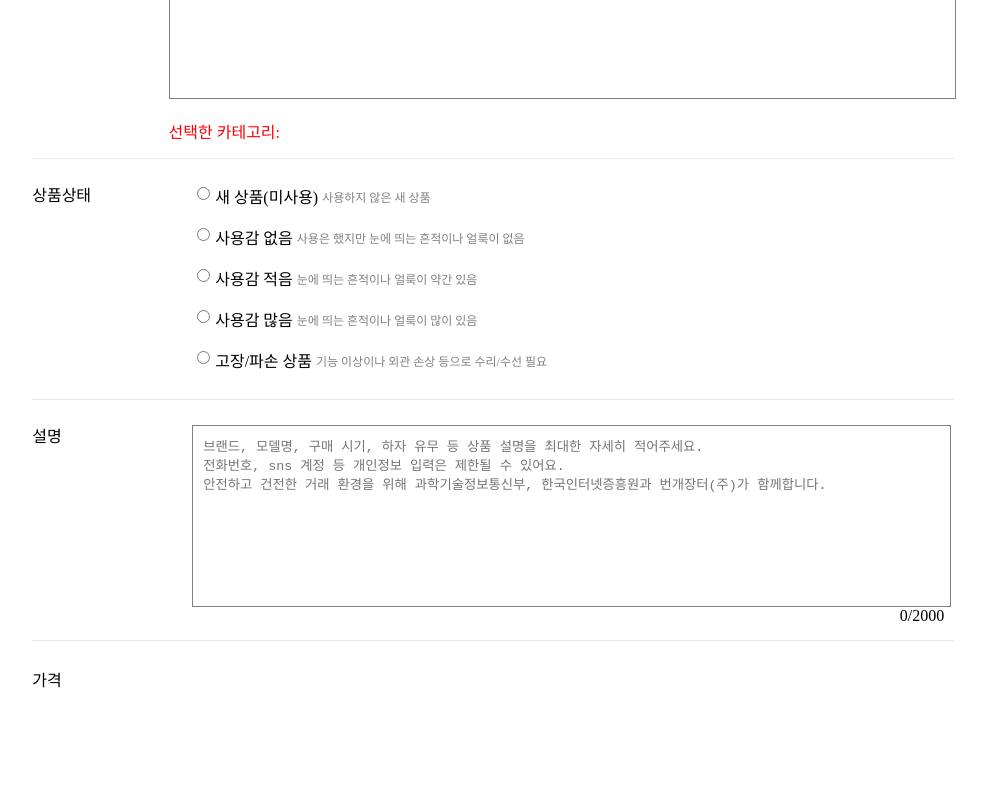
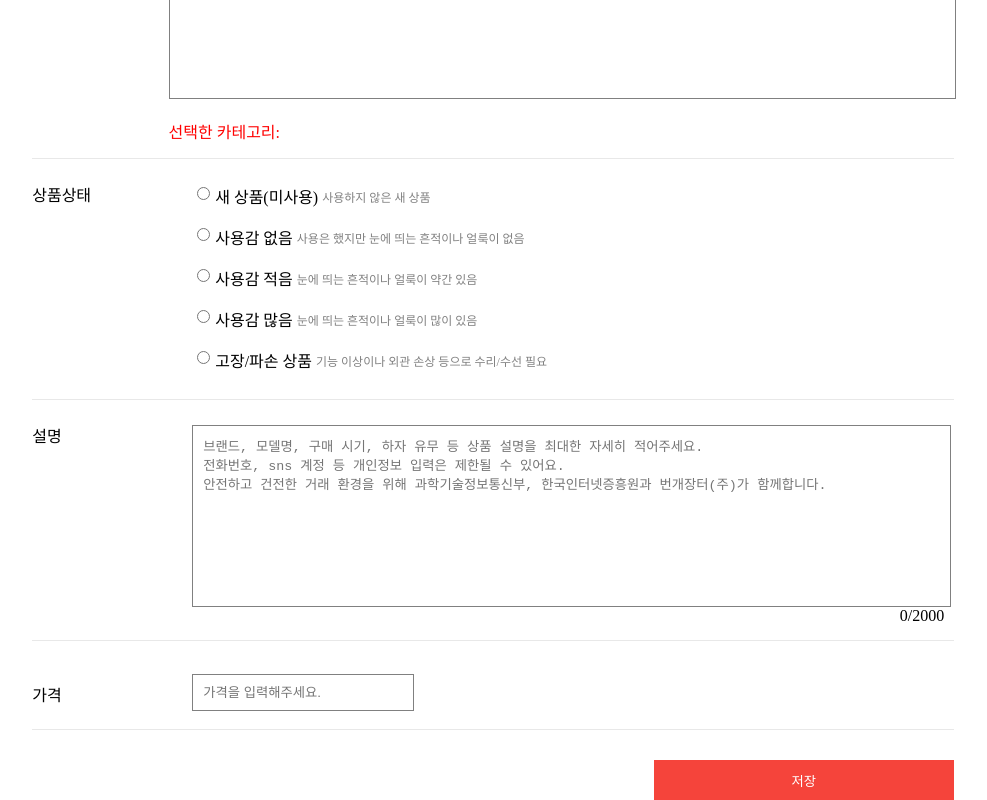
Before and after one commit to ejPark43/2024_Summer_WebCamp, a React (Create React App) app: page /create in a window 1280 px wide. Shown: the part 645-1445 px from the top of the page, without its empty margins (147-1134 px from the left). Before the commit the page ends 1344 px from the top, so only its background shows below. Built offline with nearby package versions, Linux system fonts and the light colour scheme.

Commit message:
feat: 가격, 저장버튼 생성

```diff
--- a/src/components/CreateBody.jsx
+++ b/src/components/CreateBody.jsx
@@ -1,4 +1,5 @@
 import React, { useState } from "react";
+import { useNavigate } from "react-router-dom";
 import styled from "styled-components";
 function CreateBody() {
   const [nameCounter, setNameCounter] = useState(0);
@@ -9,8 +10,15 @@ function CreateBody() {
   const writeDescription = (e) => {
     setDescribeField(e.target.value.length);
   };
+
+  const submitPost = async (event) => {
+    navigate("/");
+  };
+
+  const navigate = useNavigate();
   return (
     <div>
+      <form onSubmit={submitPost}>
         <MainBody>
           <div className="body-center">
             <UploadImgBox className="box">
@@ -44,7 +52,8 @@ function CreateBody() {
               <PartTitle>상품상태</PartTitle>
               <RadioGroup>
                 <label>
-                <input type="radio" name="status" value="new" />새 상품(미사용){" "}
+                  <input type="radio" name="status" value="new" />새
+                  상품(미사용){" "}
                   <span className="status-detail">사용하지 않은 새 상품</span>
                 </label>
                 <label>
@@ -82,10 +91,26 @@ function CreateBody() {
               </div>
             </div>
             <br />
+            <div className="box price-box">
+              <PartTitle>가격</PartTitle>
+              <div>
+                {/* <input placeholder="가격을 입력해주세요. "> */}
+                <input
+                  placeholder="가격을 입력해주세요. "
+                  type="number"
+                  min="10"
+                  max="99999999"
+                />
 
-          <PartTitle>가격</PartTitle>
+                {/* </input> */}
+              </div>
+            </div>
+            <button type="submit" className="submitBtnInModal">
+              저장
+            </button>
           </div>
         </MainBody>
+      </form>
     </div>
   );
 }
@@ -190,6 +215,36 @@ const MainBody = styled.div`
         }
       }
     }
+
+    .price-box {
+      display: flex;
+      > div {
+        > input {
+          outline: none;
+          border: 1px solid gray;
+          /* height: 40px; */
+          padding: 10px;
+          width: 200px;
+        }
+      }
+    }
+
+    > button {
+      align-self: flex-end;
+      margin-top: 30px;
+      height: 40px;
+      outline: none;
+      border: none;
+      color: white;
+      cursor: pointer;
+      width: 300px;
+
+      /* border: 2px solid black; */
+      background-color: #f5443b;
+      &:hover {
+        background-color: #c82921;
+      }
+    }
   }
 `;
 
```
Lines whose indentation alone changed are shown as unchanged.
